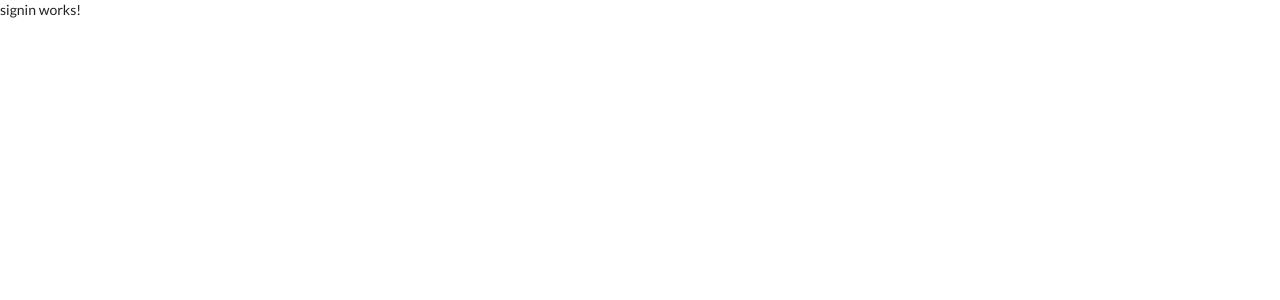
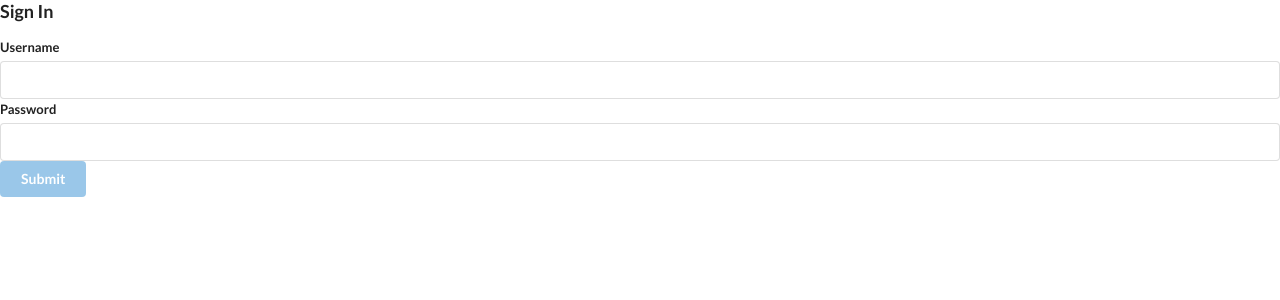
Before and after one commit to engyne/Email-Client, an Angular app: page / in a window 1280 px wide. Shown: the top 300 px of the page. Built offline with nearby package versions, Linux system fonts and the light colour scheme.

Commit message:
signin form added

```diff
--- a/src/app/auth/signin/signin.component.html
+++ b/src/app/auth/signin/signin.component.html
@@ -1 +1,22 @@
-<p>signin works!</p>
+<h3>Sign In</h3>
+<form class="ui form" [formGroup]="authForm" (ngSubmit)="onSubmit()">
+    <app-input
+        [control]="authForm.get('username')"
+        inputType="text"
+        label="Username">
+    </app-input>
+    <app-input
+        [control]="authForm.get('password')"
+        inputType="password"
+        label="Password"
+    ></app-input>
+
+    <div *ngIf="authForm.errors" class="ui red basic label">
+        <p *ngIf="authForm.errors.credentials">
+            Invalid username or password
+        </p>
+    </div>
+    <div>
+        <button [disabled]="authForm.invalid" class="ui submit button primary">Submit</button>
+    </div>
+</form>
--- a/src/app/auth/signin/signin.component.scss
+++ b/src/app/auth/signin/signin.component.scss
@@ -0,0 +1,3 @@
+.ui.basic {
+    margin-bottom: 0.25rem;
+}
--- a/src/app/auth/signin/signin.component.ts
+++ b/src/app/auth/signin/signin.component.ts
@@ -1,4 +1,8 @@
 import { Component, OnInit } from '@angular/core';
+import { FormControl, FormGroup, Validators } from '@angular/forms';
+import { Router } from '@angular/router';
+import { AuthService } from '../auth.service';
+import { UniqueUsername } from '../validators/unique-username';
 
 @Component({
   selector: 'app-signin',
@@ -7,9 +11,36 @@ import { Component, OnInit } from '@angular/core';
 })
 export class SigninComponent implements OnInit {
 
-  constructor() { }
+  authForm = new FormGroup({
+    username: new FormControl('',
+    [
+      Validators.required,
+      Validators.minLength(3),
+      Validators.maxLength(20),
+      Validators.pattern(/^[a-z0-9]+$/)
+    ]),
+    password: new FormControl('',
+    [ Validators.required,
+      Validators.minLength(4),
+      Validators.maxLength(20),])
+  })
+
+  constructor(private authService: AuthService, private router: Router) { }
 
   ngOnInit(): void {
   }
 
+  onSubmit() {
+    if (this.authForm.valid) {
+        this.authService.signin(this.authForm.value).subscribe({
+          next: () => {},
+          error: ({ error }) => {
+            if (error.username || error.password) {
+              this.authForm.setErrors({ credentials: true });
+            }
+          }
+        });
+     }
+  }
+
 }
```
